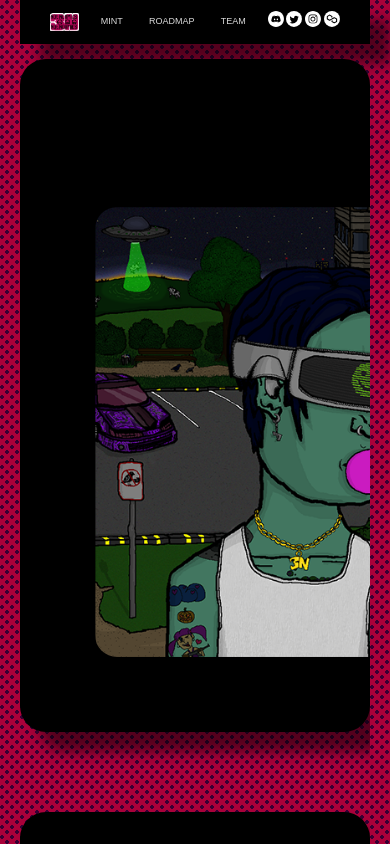
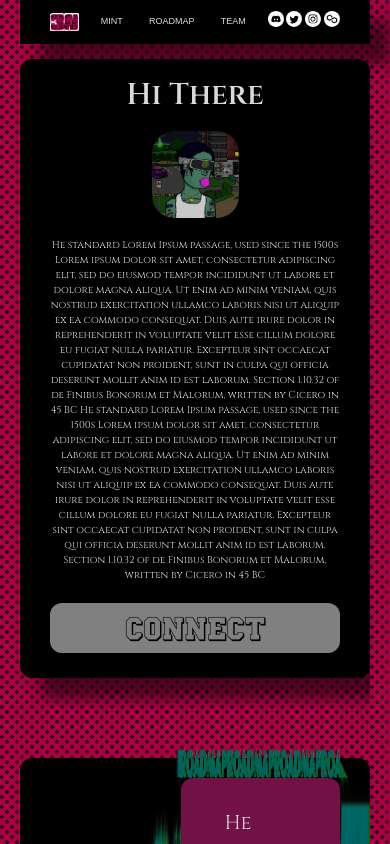
Before and after one commit to Yan-Doshchinskiy/NotNormies, a React (Create React App) app: page / in a window 390 px wide. Shown: the top 844 px of the page. Built offline with nearby package versions, Linux system fonts and the light colour scheme; no server answers.

Commit message:
feat: mint adaptiv completed

```diff
--- a/src/assets/scss/mixins/box.scss
+++ b/src/assets/scss/mixins/box.scss
@@ -1,4 +1,5 @@
 @import 'assets/scss/mixins/boxShadow.scss';
+@import 'assets/scss/mixins/breakpoints.scss';
 
 @mixin box {
   @include boxShadow;
@@ -14,5 +15,40 @@
     align-items: center;
     justify-content: center;
     font-size: 52px;
+    line-height: 54px;
+    text-align: center;
+  }
+  @include _1199 {
+    padding: 50px;
+  }
+  @include _991 {
+    padding: 25px 50px 50px 50px;
+    &__title {
+      font-size: 42px;
+      line-height: 44px;
+    }
+  }
+  @include _767 {
+    border-radius: 12px;
+  }
+  @include _575 {
+    padding: 30px;
+    &__title {
+      font-size: 36px;
+      line-height: 38px;
+    }
+  }
+  @include _480 {
+    padding: 20px 30px 25px 30px;
+    &__title {
+      font-size: 32px;
+      line-height: 34px;
+    }
+  }
+  @include _420 {
+    &__title {
+      font-size: 30px;
+      line-height: 32px;
+    }
   }
 }
--- a/src/assets/scss/mixins/breakpoints.scss
+++ b/src/assets/scss/mixins/breakpoints.scss
@@ -77,6 +77,12 @@
   }
 }
 
+@mixin _420 {
+  @media (max-width: 420px) {
+    @content;
+  }
+}
+
 @mixin _400 {
   @media (max-width: 400px) {
     @content;
--- a/src/components/Mint/Mint.scss
+++ b/src/components/Mint/Mint.scss
@@ -1,31 +1,32 @@
 @import 'assets/scss/mixins/box.scss';
 @import 'assets/scss/variables.scss';
 @import 'assets/scss/mixins/anchor.scss';
+@import 'assets/scss/mixins/breakpoints.scss';
 
 .mint {
   @include box;
   @include withAnchor;
   display: grid;
-  grid-template-columns: $image_max_width 1fr;
-  grid-column-gap: 80px;
+  grid-template-columns: 33% 57%;
+  justify-content: space-between;
   grid-row-gap: 20px;
-
-  &__description {
-    width: 100%;
-    display: flex;
-    flex-direction: column;
-    align-items: center;
-    justify-content: space-between;
-  }
   &__text {
     text-align: center;
     font-family: "Cinzel", serif;
-    margin-bottom: 30px;
+  }
+  &__left {
+    height: 100%;
+    display: flex;
+    align-items: center;
+    justify-content: center;
   }
   &__img {
-    max-width: $image_max_width;
-    max-height: $image_max_height;
+    display: flex;
+    align-items: center;
+    justify-content: center;
+    max-width: 100%;
     border-radius: 22px;
+    height: max-content;
   }
   &__panel {
     display: flex;
@@ -38,7 +39,76 @@
     margin-bottom: 20px;
   }
   &__button {
+    width: 100%;
     padding-left: 150px !important;
     padding-right: 150px !important;
   }
+  @include _1199 {
+    grid-template-columns: 100%;
+    &__img {
+      max-width: 30%;
+    }
+    &__hidden {
+      display: none;
+    }
+  }
+  @include _991{
+    &__text {
+      font-size: 16px;
+    }
+    &__counter {
+      font-size: 18px !important;
+      line-height: 18px !important;
+    }
+    &__button {
+      line-height: 42px !important;
+      font-size: 40px !important;
+      padding: 10px 0 !important;
+    }
+  }
+  @include _767 {
+    &__text {
+      font-size: 14px;
+    }
+    &__counter {
+      font-size: 16px !important;
+      line-height: 16px !important;
+    }
+  }
+  @include _575 {
+    &__text {
+      font-size: 13px;
+    }
+    &__counter {
+      font-size: 15px !important;
+      line-height: 15px !important;
+    }
+  }
+  @include _480 {
+    &__text {
+      font-size: 12px;
+    }
+    &__counter {
+      font-size: 14px !important;
+      line-height: 14px !important;
+    }
+    &__button {
+      line-height: 36px !important;
+      font-size: 36px !important;
+    }
+  }
+  @include _420 {
+    &__text {
+      font-size: 10px;
+    }
+    &__counter {
+      font-size: 12px !important;
+      line-height: 12px !important;
+    }
+    &__button {
+      line-height: 30px !important;
+      font-size: 32px !important;
+    }
+  }
+
 }
--- a/src/components/Mint/Mint.tsx
+++ b/src/components/Mint/Mint.tsx
@@ -1,11 +1,13 @@
 import React, { useState, useEffect } from "react";
 import './Mint.scss';
+
 import { ReactComponent as Minter } from "assets/img/mint/minter.svg";
 import BaseButton from "components/ui/BaseButton/BaseButton";
 import BaseBadge from "components/ui/BaseBadge/BaseBadge";
 import { getMaxMintAmount, getMaxSupply, getTotalSupply, getUserBalance } from "../../utils/web3/view";
 import { getWalletAddress } from "../../utils/web3/connection";
 import mintToken from "../../utils/web3/mint";
+
 
 
 interface IMintProps {
@@ -70,11 +72,12 @@ export const Mint = ({ isConnected, handleConnect }: IMintProps) => {
     // template
     return (
         <div className="mint">
-            <div className="mint__anchor" id="mint" />
-            <div />
-            <h3 className="mint__title">Zdorova dolboebi</h3>
-            <Minter className="mint__img" />
-            <div className="mint__description">
+            <div className="mint__anchor" id="mint"/>
+            <div className="mint__hidden" />
+            <h3 className="mint__title">Hi There</h3>
+            <div className="mint__left">
+                <Minter className="mint__img"/>
+            </div>
             <p className="mint__text">
                 He standard Lorem Ipsum passage, used since the 1500s
                 Lorem ipsum dolor sit amet, consectetur adipiscing elit, sed do eiusmod tempor incididunt ut labore
@@ -83,7 +86,15 @@ export const Mint = ({ isConnected, handleConnect }: IMintProps) => {
                 cillum dolore eu fugiat nulla pariatur. Excepteur sint occaecat cupidatat non proident, sunt in
                 culpa qui officia deserunt mollit anim id est laborum.
                 Section 1.10.32 of de Finibus Bonorum et Malorum, written by Cicero in 45 BC
+                He standard Lorem Ipsum passage, used since the 1500s
+                Lorem ipsum dolor sit amet, consectetur adipiscing elit, sed do eiusmod tempor incididunt ut labore
+                et dolore magna aliqua. Ut enim ad minim veniam, quis nostrud exercitation ullamco laboris nisi ut
+                aliquip ex ea commodo consequat. Duis aute irure dolor in reprehenderit in voluptate velit esse
+                cillum dolore eu fugiat nulla pariatur. Excepteur sint occaecat cupidatat non proident, sunt in
+                culpa qui officia deserunt mollit anim id est laborum.
+                Section 1.10.32 of de Finibus Bonorum et Malorum, written by Cicero in 45 BC
             </p>
+            <div className="mint__hidden" />
             <div className="mint__panel">
                 {!isLoading
                     && <BaseBadge
@@ -101,7 +112,6 @@ export const Mint = ({ isConnected, handleConnect }: IMintProps) => {
                 </BaseButton>
             </div>
         </div>
-        </div>
     );
 };
 
--- a/src/pages/Home/Home.scss
+++ b/src/pages/Home/Home.scss
@@ -4,7 +4,7 @@
 .home {
   width: 100%;
   height: 100%;
-  position: relative;
+  position: relative;;
   @include _1199 {
     overflow: hidden;
   }
```
Lines whose indentation alone changed are shown as unchanged.
